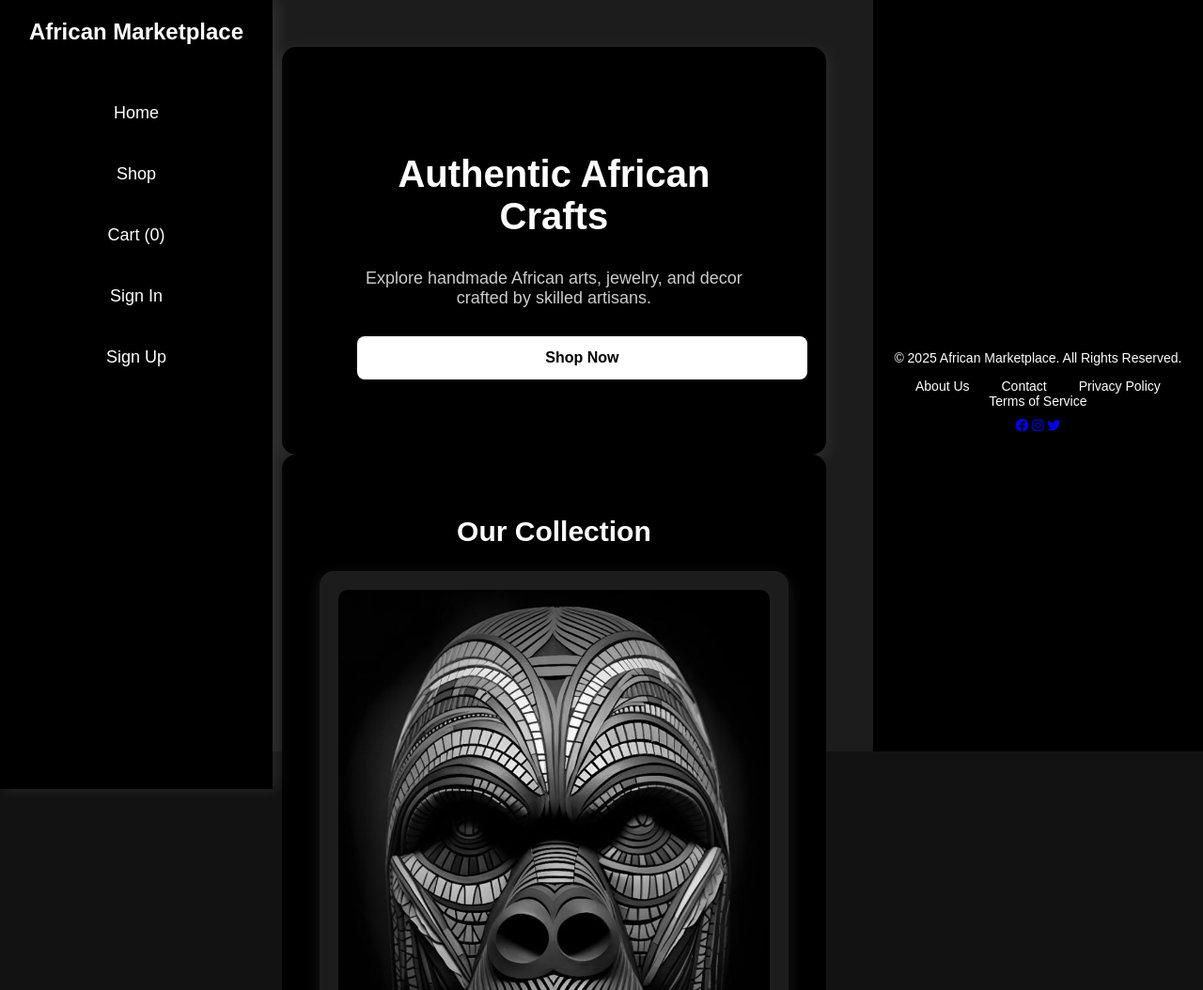
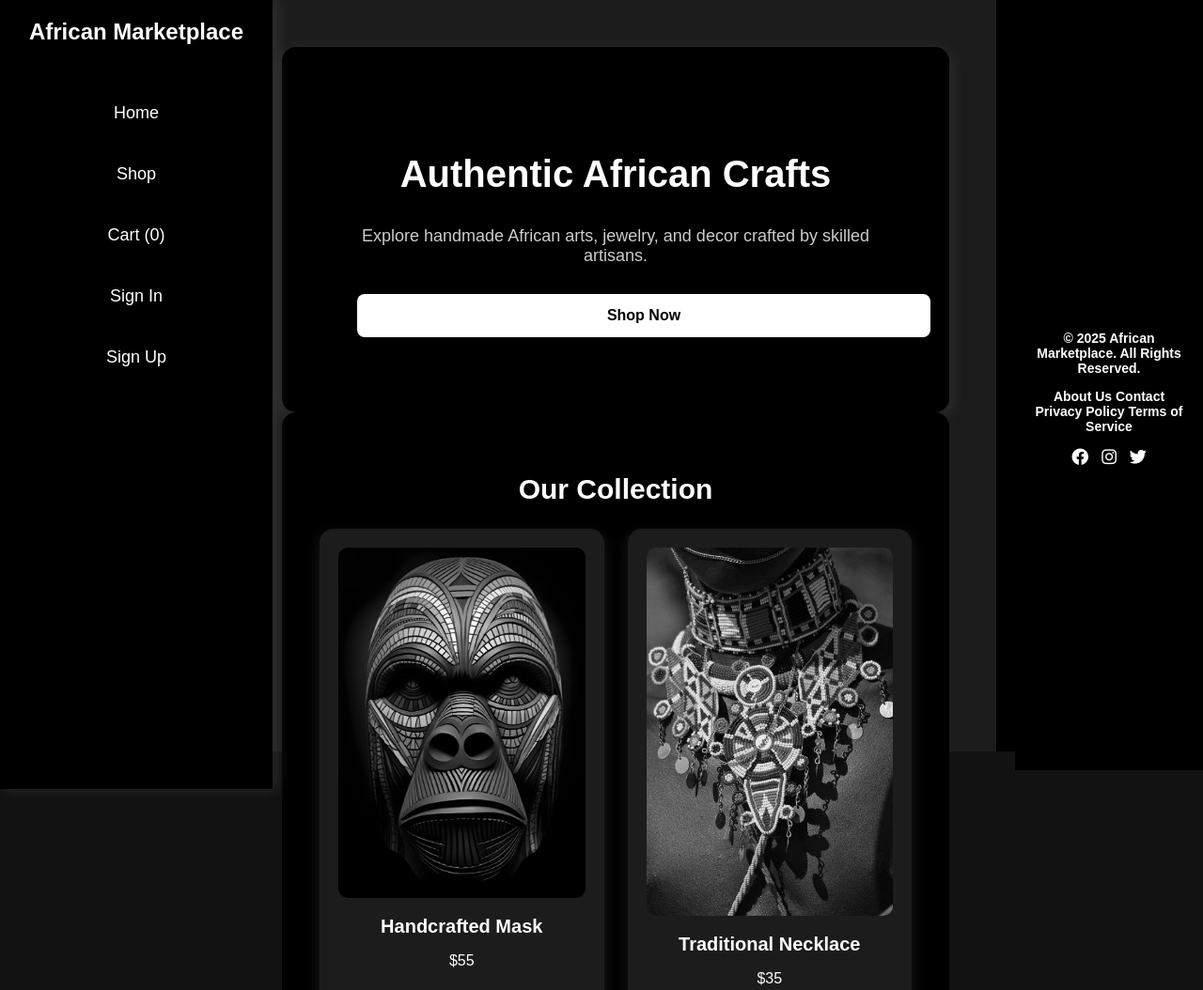
Before and after one commit to wyllade/Made-In-Africa, a website: page index.html in a window 1280 px wide. Shown: the top 1054 px of the page at 94% size. Drawn offline with Linux system fonts and the light colour scheme.

Commit message:
initial commit

```diff
--- a/styles.css
+++ b/styles.css
@@ -406,3 +406,46 @@ button.btn:hover {
 .social-media a img:hover {
   transform: scale(1.1);
 }
+
+.footer {
+  position: fixed;
+  right: 0;
+  top: 0;
+  width: 200px; /* Same as the sidebar */
+  height: 100vh;
+  background-color: black;
+  color: white;
+  display: flex;
+  flex-direction: column;
+  align-items: center;
+  justify-content: center;
+  text-align: center;
+  font-size: 14px;
+  font-weight: bold;
+  padding: 20px;
+  box-sizing: border-box;
+}
+
+.footer a {
+  color: white;
+  text-decoration: none;
+  margin: 10px 0;
+}
+
+.footer a:hover {
+  text-decoration: underline;
+}
+
+/* Ensure main content has space for the footer */
+.main-content {
+  margin-right: 220px; /* Adjust to match the footer width */
+}
+
+/* Style the social media icons */
+.social-media a {
+  color: white;
+  margin: 5px;
+  font-size: 18px;
+  text-decoration: none;
+  display: inline-block;
+}
```
